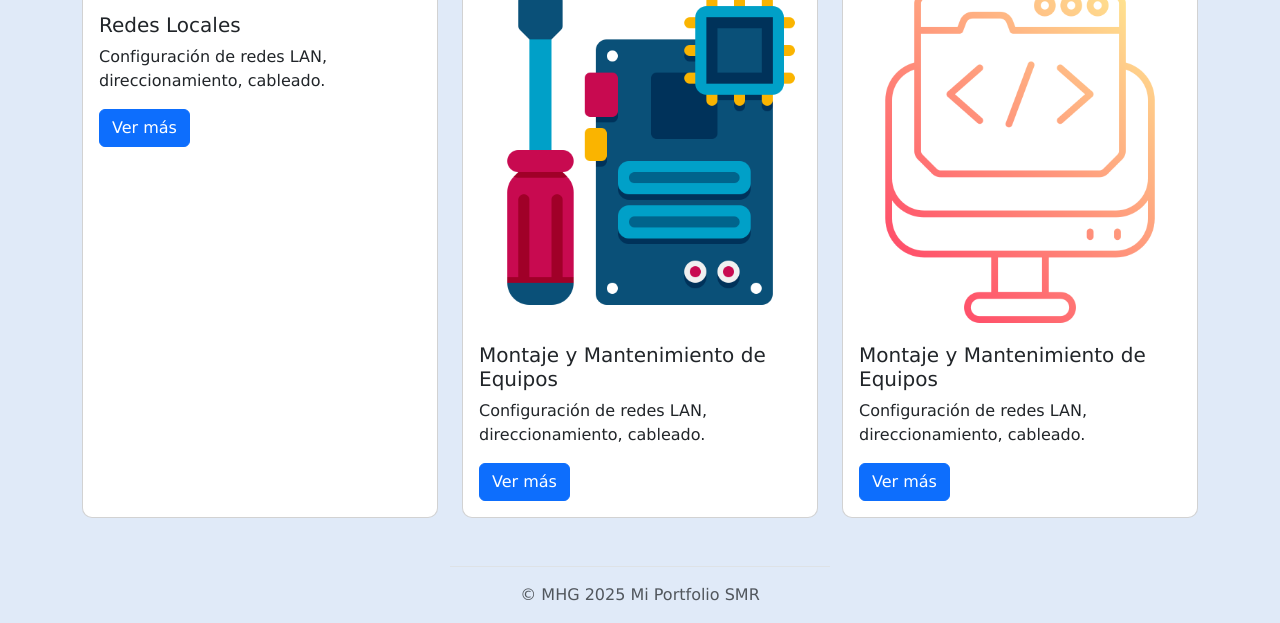
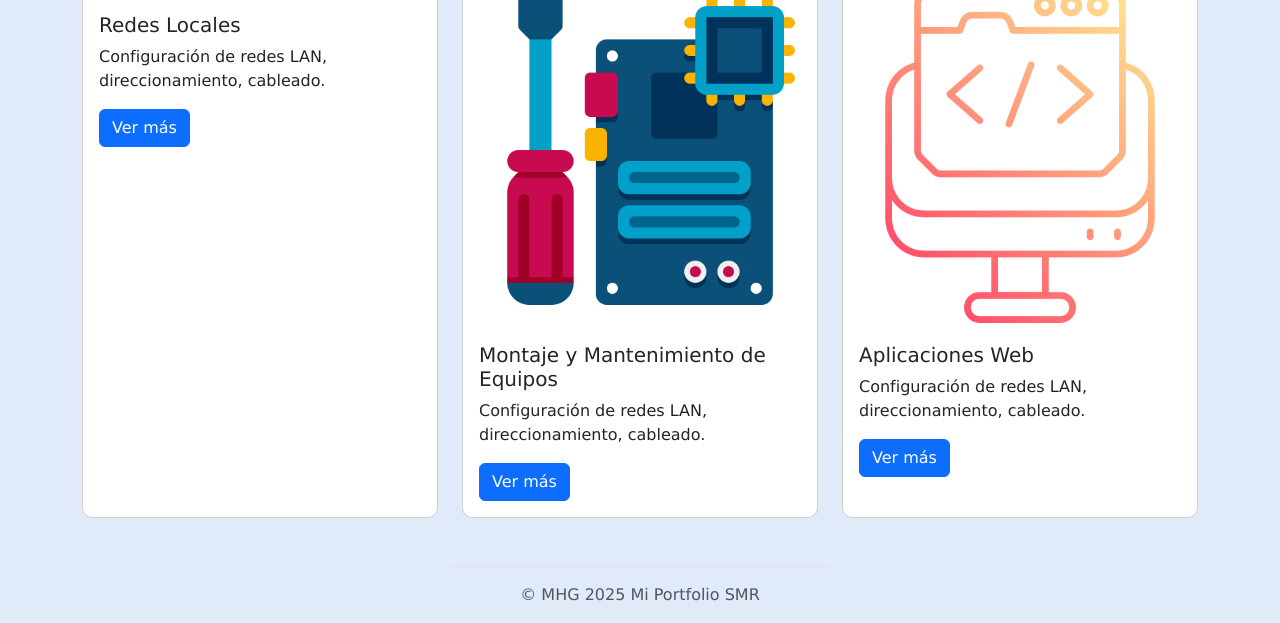
Before and after one commit to zagro81/mi-portfolio-smr, a plain HTML site: page index.html in a window 1280 px wide. Shown: the part 679-1302 px from the top of the page. Drawn offline with nearby package versions, Linux system fonts and the light colour scheme.

Commit message:
Update index.html

```diff
--- a/index.html
+++ b/index.html
@@ -70,7 +70,7 @@
     <div class="card h-100">
       <img src="images/aplicaciones_web.png" class="card-img-top" alt="Icono Redes">
       <div class="card-body">
-        <h5 class="card-title">Montaje y Mantenimiento de Equipos</h5>
+        <h5 class="card-title">Aplicaciones Web</h5>
         <p class="card-text">Configuración de redes LAN, direccionamiento, cableado.</p>
         <a href="aplicaciones_web.html" class="btn btn-primary">Ver más</a>
       </div>
```
